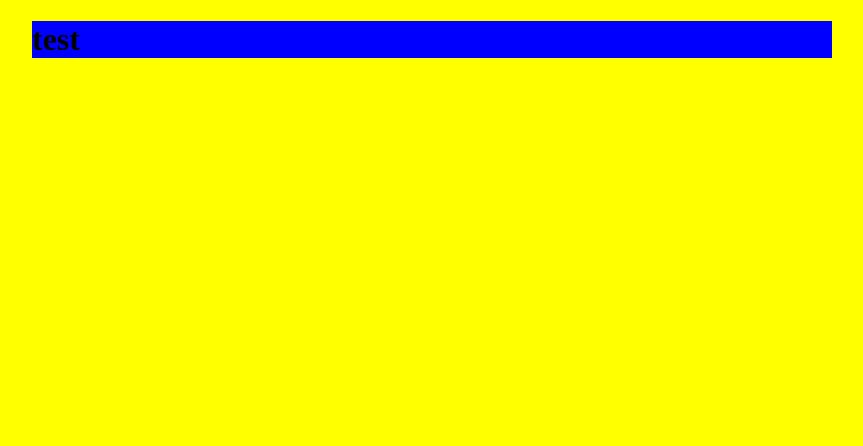
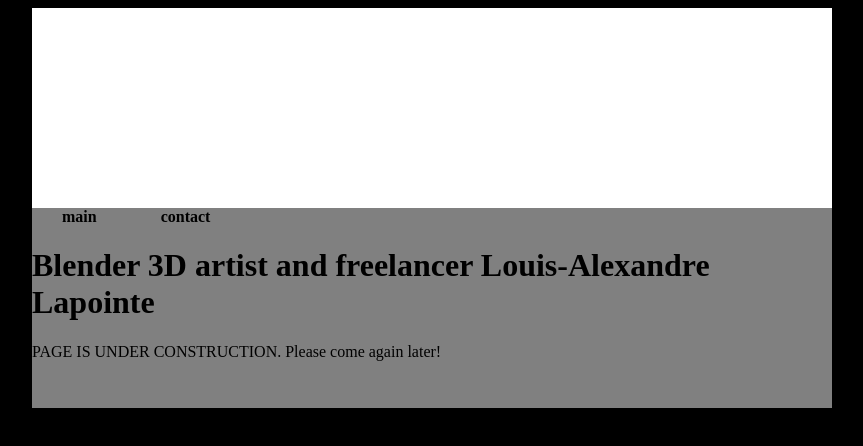
Before and after one commit to louis1lal/louis1lal, a plain HTML site: page index.html in a window 1280 px wide. Shown: the whole page, without its empty margins (208-1071 px from the left). Drawn offline with Linux system fonts and the light colour scheme.

Commit message:
Under construction

```diff
--- a/css/style.css
+++ b/css/style.css
@@ -1,17 +1,24 @@
-@media (min-width: 1000px) {
-  #main{
-    margin: auto;
-    width: 800px;
-    background-color: blue;
-  }
+
+header{
+  height: 200px;
+  width: 800px;
+  background-color: white;
 }
-@media (max-width: 1000px) {
-  #main{
-    margin: auto;
-    width: 600px;
-    background-color: red;
-  }
+#main{
+  width: 800px;
+  margin: auto;
+  min-height: 400px;
+  background-color: grey;
+}
+a{
+  margin-top: 10px;
+  margin-bottom: 10px;
+  margin-left: 30px;
+  margin-right: 30px;
+  text-decoration: none;
+  color: black;
+  font-weight: bold;
 }
 body{
-  background-color: yellow;
+  background-color: black;
 }
--- a/index.html
+++ b/index.html
@@ -1,10 +1,12 @@
 <!DOCTYPE html>
 <html>
   <head>
-    <title>mon site</title>
+    <title>Louis-Alexandre Lapointe</title>
 
     <link href="css/style.css" rel="stylesheet"/>
     <meta charset="utf-8"/>
+    <meta name="keywords" content="Blender, artist, freelancer, 3d, arts, animation,
+    CG, film, game, digital"/>
 
   </head>
   <body>
@@ -12,8 +14,11 @@
       <header>
       </header>
       <nav>
+        <a href=""> main </a>
+        <a href=""> contact </a>
       </nav>
-      <h1>test</h1>
+    <h1>Blender 3D artist and freelancer Louis-Alexandre Lapointe</h1>
+    <p>PAGE IS UNDER CONSTRUCTION. Please come again later!</p>
   </div>
   </body>
 </html>
```
